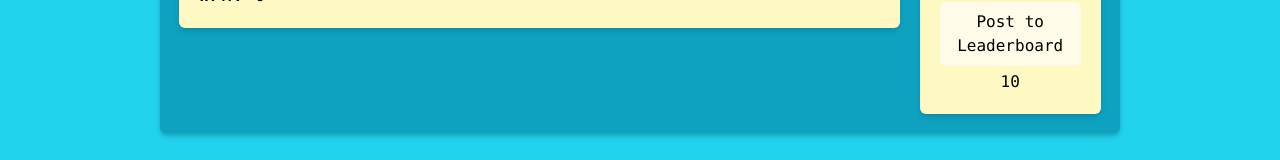
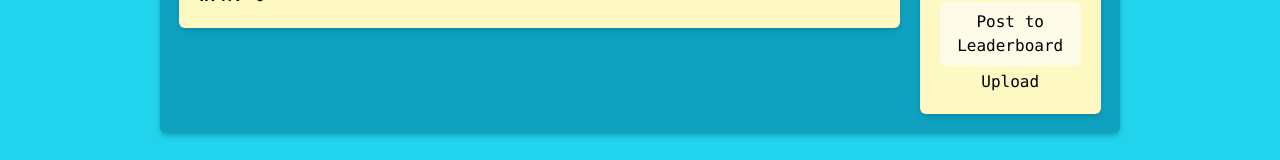
Before and after one commit to CNocilo/Project-Keyboard-Warrior, a React (Vite) app in the folder frontend/: page / in a window 1280 px wide. Shown: the part 611-771 px from the top of the page. Built offline with nearby package versions, Linux system fonts and the light colour scheme; no server answers.

Commit message:
trouble with commit, don't mind me

```diff
--- a/frontend/src/components/MainBodyGame.jsx
+++ b/frontend/src/components/MainBodyGame.jsx
@@ -244,10 +244,7 @@ const MainBodyGame = () => {
            <div className="flex space-x-2 pt-1 justify-center">
                 <button
                     onClick={() => handleLeaderboard()}
-                    style={{ color: words === (isFinished ? 'gray' : 'black' )}}>
-                <p>
-                    10
-                </p></button>
+                    style={{ color: words === (isFinished ? 'gray' : 'black' )}}>Upload</button>
            </div>
         </div>
     </section>
--- a/frontend/src/pages/LoginPage.jsx
+++ b/frontend/src/pages/LoginPage.jsx
@@ -32,6 +32,8 @@ const LoginPage = () => {
             else {
                 loggingIn()
                 alert(`User logged in! Welcome ${username}!`)
+                return <Redirect to="/about" />
+
             }
 
         } catch (error) {
```
